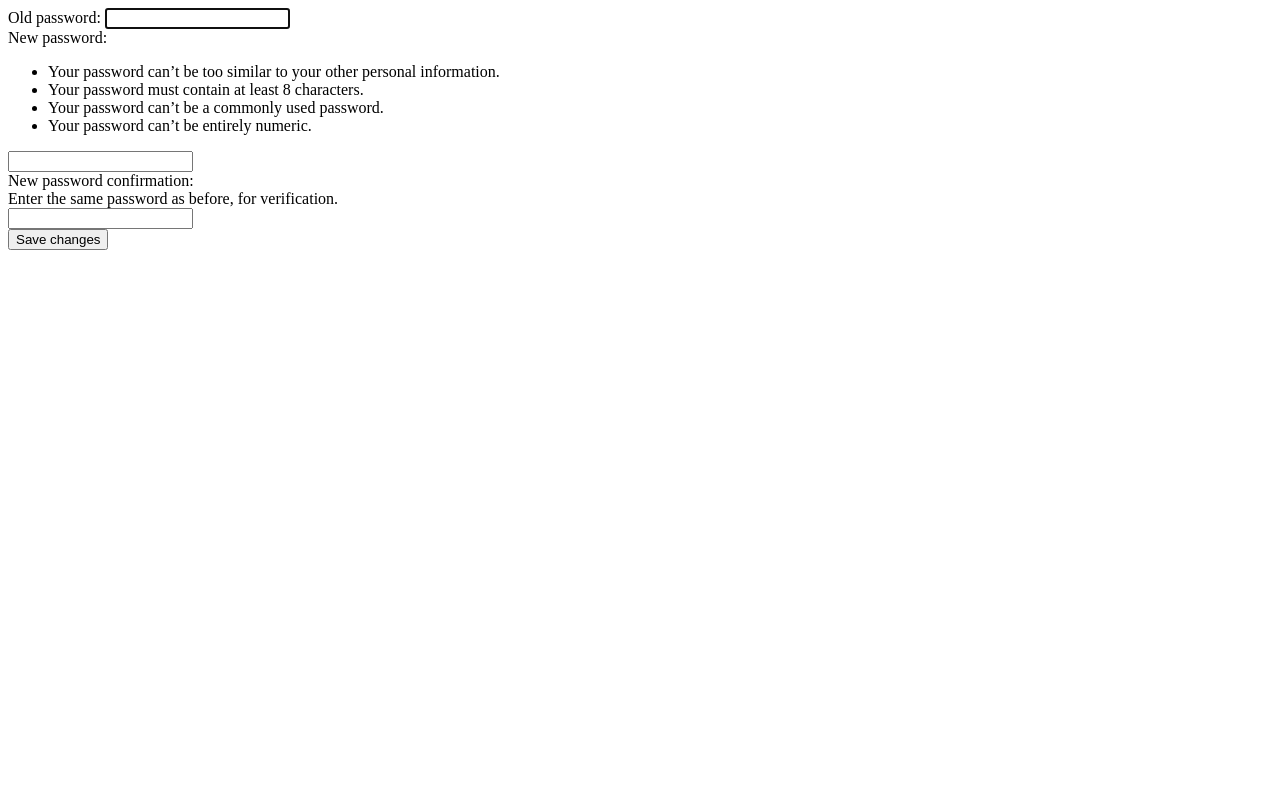
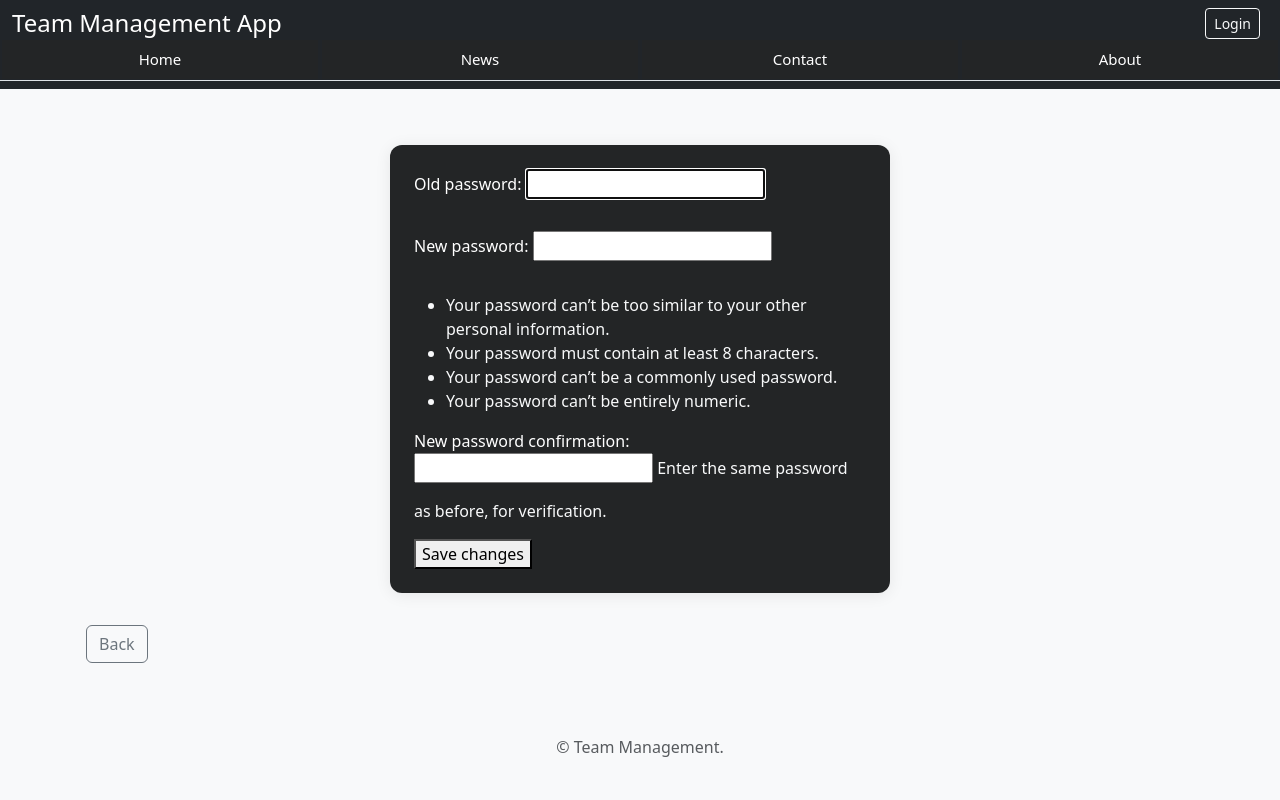
Before and after one commit to nico-sauer/team-management, a Django app: page /users/change_password/ in a window 1280 px wide. Run offline with Django 5.2, Linux system fonts and the light colour scheme; parts of the project's set-up code (start-up, migrations or seed data) failed here and were passed over; some libraries are stand-ins or nearby versions.

Commit message:
change_pasword

```diff
--- a/config/settings.py
+++ b/config/settings.py
@@ -152,7 +152,7 @@ DEFAULT_AUTO_FIELD = 'django.db.models.BigAutoField'
 AUTH_USER_MODEL = "users.CustomUser"
 
 LOGIN_URL = '/users/login_user/'
-CRISPY_ALLOWED_TEMPLATE_PACKS = "bootstrap5"    # appointments_app
+CRISPY_ALLOWED_TEMPLATE_PACKS = ["bootstrap5"]    # appointments_app
 CRISPY_TEMPLATE_PACK = "bootstrap5"             # appointments_app
 
 ''' this email section comment out if you don't to send emails in our app '''
--- a/static/css/style.css
+++ b/static/css/style.css
@@ -7,7 +7,6 @@ html {
   color: #f8f9fa;
   margin: 0;
   padding: 0;
-  width: 100vw;
   min-height: 100vh;
   overflow-x: hidden;
 }
@@ -16,28 +15,28 @@ html {
    Main Content Container
    =========================== */
 main.container-fluid {
-  margin: 0;
-  padding: 0;
-  width: 100vw;
-  max-width: 100vw;
+  margin: 0 auto;
+  padding: 24px 16px;
+  max-width: 1140px; /* Bootstrap default */
   background: transparent;
+  width: 100%;
 }
 
 /* ===========================
    Hero Section
    =========================== */
 .hero-section {
-  padding-top: 80px;
-  background: url("../img/main_baner.png") center center/cover no-repeat;
-  min-height: 420px;
   width: 100vw;
+  min-height: 100vh; /* Full viewport height */
   position: relative;
   display: flex;
   align-items: center;
-  justify-content: flex-start;
+  justify-content: center;
+  background: url("../img/main_baner.png") center center/cover no-repeat;
+  margin: 0;
+  padding: 0;
 }
 .hero-overlay {
-  background: rgba(0, 0, 0, 0.5);
   position: absolute;
   top: 0;
   left: 0;
@@ -45,7 +44,7 @@ main.container-fluid {
   bottom: 0;
   width: 100vw;
   height: 100%;
-  margin: 0;
+  background: rgba(0, 0, 0, 0.5);
 }
 .hero-content {
   position: relative;
@@ -64,6 +63,7 @@ main.container-fluid {
   background: #232526;
   width: 100vw;
   padding: 40px 0 60px 0;
+  margin: 0;
 }
 .features-section h2 {
   color: #fff;
@@ -248,3 +248,23 @@ body {
   background: #232526;
   color: #f8f9fa;
 }
+
+label {
+  color: #fff;
+  font-weight: 500;
+}
+
+form {
+  max-width: 500px;
+  margin: 32px auto;
+  padding: 24px;
+  background: #232526;
+  border-radius: 12px;
+  box-shadow: 0 2px 16px rgba(0, 0, 0, 0.08);
+}
+
+input,
+select,
+textarea {
+  margin-bottom: 16px;
+}
--- a/templates/base.html
+++ b/templates/base.html
@@ -25,7 +25,7 @@
                     {% if request.user.is_superuser %}
                         <a class="btn btn-sm btn-outline-light ms-2" href="{% url 'users:register' %}">Register user</a>
                     {% elif profile and profile.role == "Manager" %}
-                        <a class="btn btn-sm btn-outline-light ms-2" href="{% url 'users:register' %}">Register user</a>
+                        <a class="btn btn-sm btn-outline-light ms-2" href="{% url 'users:change_password' %}">Change password</a>
                     {% endif %}
                 {% else %}
                     <a class="btn btn-sm btn-outline-light me-2" href="{% url 'users:login' %}">Login</a>
--- a/templates/registration/change_password.html
+++ b/templates/registration/change_password.html
@@ -1,6 +1,10 @@
-
+{% extends "base.html" %}
+{% load crispy_forms_tags %}
+{% block title %}Change Password{% endblock %}
+{% block content %}
 <form method="post">
   {% csrf_token %}
-  {{ form }}
+  {{ form.as_p }}
   <button type="submit">Save changes</button>
 </form>
+{% endblock %}
--- a/users/forms.py
+++ b/users/forms.py
@@ -198,6 +198,13 @@ class FirstCustomUserCreationForm(UserCreationForm, forms.Form):
                 raise ValidationError("The team is already exist, please enter another team")
             else :
                 user.save()
+                # Create StaffProfile for the manager
+                StaffProfile.objects.create(
+                    user=user,
+                    first_name=self.cleaned_data['first_name'],
+                    last_name=self.cleaned_data['last_name'],
+                    role=role,
+                )
                 # team = Team.objects.create(team_name = team, manager = user.first_name)
 
                 team_id = Team.objects.create(team_name = team_name, manager = user)
```
